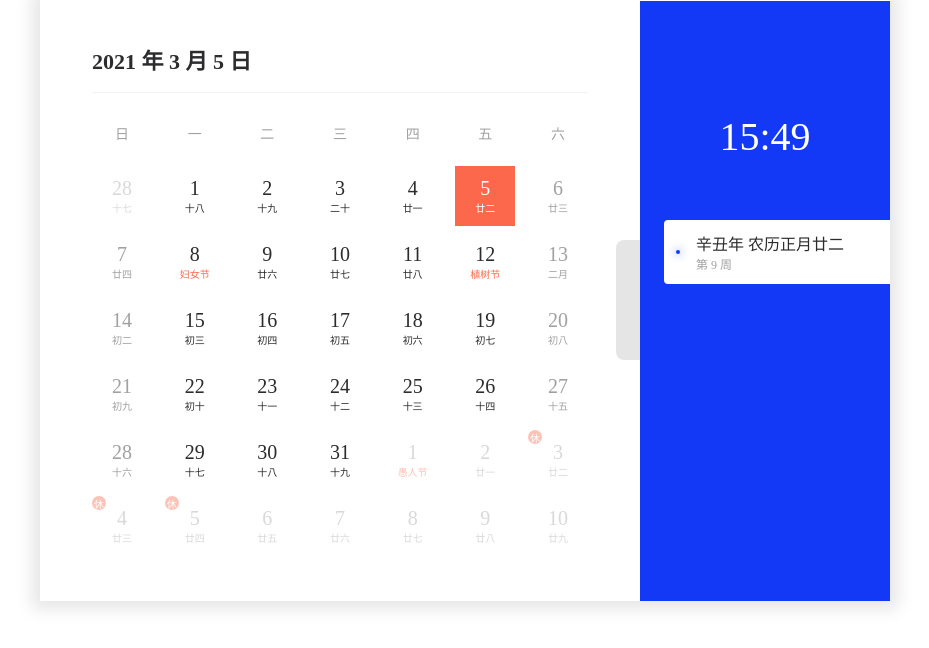
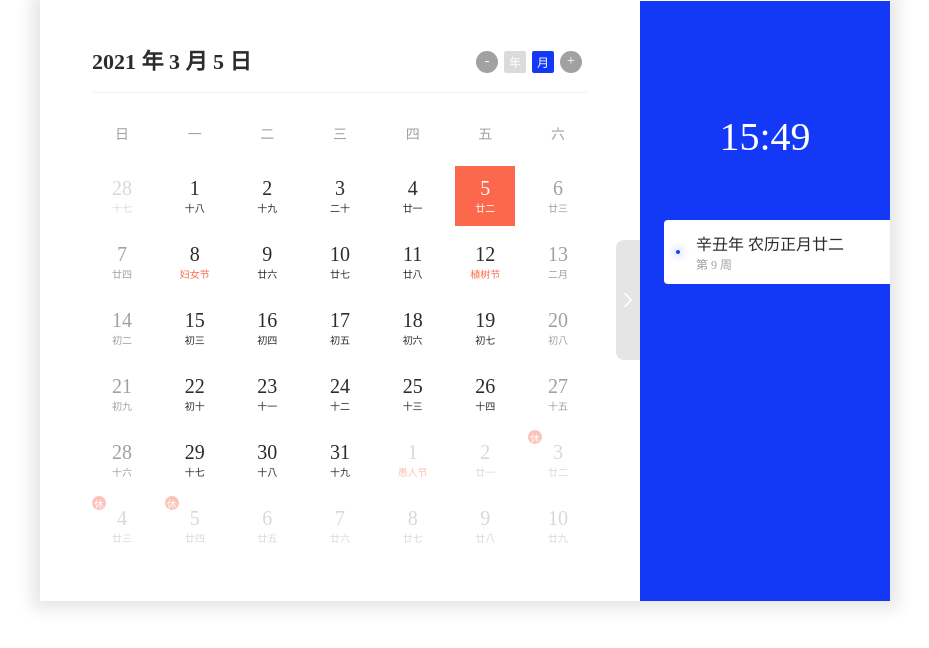
Before and after one commit to wdlnydhcg/calendar, a Vue app: page / in a window 1280 px wide. Shown: the top 648 px of the page, without its empty margins (175-1104 px from the left). Built offline with nearby package versions, Linux system fonts and the light colour scheme; a small style sheet from the web is missing.

Commit message:
fix: 去除iconfont依赖

```diff
--- a/index.html
+++ b/index.html
@@ -6,7 +6,6 @@
   <link rel="icon" href="/favicon.ico" />
   <meta name="viewport" content="width=device-width, initial-scale=1.0" />
   <title>Calendar</title>
-  <link rel="stylesheet" href="https://at.alicdn.com/t/font_2402200_yvped9iu61.css">
 </head>
 
 <body>
--- a/src/components/Calendar/calendar-header.vue
+++ b/src/components/Calendar/calendar-header.vue
@@ -2,11 +2,11 @@
   <div class="calendar-header">
     <div class="calendar-date">{{ currentDate.year }} 年 {{ currentDate.month }} 月 {{ currentDate.day }} 日</div>
     <div class="calendar-change-btn">
-      <i class="iconfont icon-jintian icon-jin" @click="back" v-if="showJin"></i>
-      <i class="iconfont icon-Arrow-LeftCircle icon-arrow" @click="change('-')"></i>
-      <i class="iconfont icon-nianbao icon-select" :class="{ 'icon-color': unit === 'year' }" @click="unit = 'year'"></i>
-      <i class="iconfont icon-yuebao icon-select" :class="{ 'icon-color': unit === 'month' }" @click="unit = 'month'"></i>
-      <i class="iconfont icon-Arrow-RightCircle icon-arrow" @click="change('+')"></i>
+      <div class="icon-btn-jin" @click="back" v-if="showJin">今</div>
+      <div class="icon-btn-unit icon-color icon-arrow" @click="change('-')">-</div>
+      <div class="icon-btn-unit" :class="{ 'icon-color': unit === 'year' }" @click="unit = 'year'" style="margin-right: 6px">年</div>
+      <div class="icon-btn-unit" :class="{ 'icon-color': unit === 'month' }" @click="unit = 'month'">月</div>
+      <div class="icon-btn-unit icon-color icon-arrow" @click="change('+')">+</div>
     </div>
   </div>
 </template>
@@ -64,27 +64,44 @@ export default defineComponent({
   flex-direction: row;
   align-items: center;
 }
-.iconfont {
-  transition: all 0.3s;
-  color: var(--dis-text-color);
+.icon-btn-jin {
+  background: var(--sub-main-color);
+  height: 30px;
+  width: 30px;
+  margin-right: 15px;
+  color: #ffffff;
+  border-radius: 30px;
+  display: flex;
+  justify-content: center;
+  align-items: center;
+  cursor: default;
 }
-.icon-select {
-  font-size: 30px;
+.icon-btn-unit {
+  height: 22px;
+  width: 22px;
+  color: #ffffff;
+  background: var(--dis-text-color);
+  border-radius: 2px;
+  display: flex;
+  justify-content: center;
+  align-items: center;
+  font-size: 12px;
+  cursor: default;
 }
 .icon-color {
-  color: var(--main-color);
+  background: var(--main-color);
+  color: #ffffff;
 }
+
 .icon-arrow {
   margin: 0 6px;
-  font-size: 24px;
-  color: var(--sub-text-color);
+  font-size: 14px;
+  background: var(--sub-text-color);
+  border-radius: 22px;
+  padding-bottom: 2px;
+  box-sizing: border-box;
 }
-.icon-arrow:hover {
-  color: var(--main-color);
-}
-.icon-jin {
-  color: var(--sub-main-color);
-  font-size: 30px;
-  margin-right: 15px;
+.icon-btn-unit:hover {
+  background: var(--main-color);
 }
 </style>
--- a/src/components/Calendar/calendar-sidebar.vue
+++ b/src/components/Calendar/calendar-sidebar.vue
@@ -4,10 +4,7 @@
       <img class="weather-img" :src="`http://cdn.chuyunt.com/weather/white/${weatherData.daily[0].code_day}@2x.png`" alt="" />
       <!-- 用于切换黑夜模式 -->
       <!-- <img class="weather-img" :src="`http://cdn.chuyunt.com/weather/black/${weatherData.daily[0].code_day}@2x.png`" alt="" /> -->
-      <div class="weather-info">
-        <i class="iconfont icon-dingwei"></i>
-        {{ weatherData.location.name }} {{ weatherData.daily[0].text_day }} {{ weatherData.daily[0].low }} - {{ weatherData.daily[0].high }} ℃
-      </div>
+      <div class="weather-info">{{ weatherData.location.name }} {{ weatherData.daily[0].text_day }} {{ weatherData.daily[0].low }} - {{ weatherData.daily[0].high }} ℃</div>
     </div>
     <div class="current-time">{{ time }}</div>
     <div class="sidebar-info-group">
--- a/src/components/Calendar/index.vue
+++ b/src/components/Calendar/index.vue
@@ -4,7 +4,7 @@
       <calendar-header :currentDate="currentDate" @change="monthOrYearChange" @back="backToday"></calendar-header>
       <calendar-content :currentDate="currentDate" @select="selectDay"></calendar-content>
       <div class="sidebar-open" @click="openSidebar = !openSidebar">
-        <i class="iconfont icon-jiantou" :style="{ transform: openSidebar ? 'rotate(180deg)' : '' }"></i>
+        <img :src="arrowIcon" alt="" :style="{ transform: openSidebar ? 'rotate(180deg)' : '' }" />
       </div>
     </div>
     <calendar-sidebar :currentDate="currentDate" :openSidebar="openSidebar"></calendar-sidebar>
@@ -17,6 +17,7 @@ import calendarContent from './calendar-content.vue'
 import calendarSidebar from './calendar-sidebar.vue'
 import { getYearMonthDay } from './utils.ts'
 import { ref, defineComponent } from 'vue'
+import arrow from '../../assets/arrow.svg'
 export default defineComponent({
   name: 'Calendar',
   components: {
@@ -27,7 +28,8 @@ export default defineComponent({
   data() {
     return {
       currentDate: { year: 0, month: 0, day: 0, lunar: {} },
-      openSidebar: true
+      openSidebar: true,
+      arrowIcon: arrow
     }
   },
   props: {},
@@ -107,9 +109,9 @@ export default defineComponent({
   display: flex;
   justify-content: center;
   align-items: center;
-  i {
+  img {
     transition: all 0.5s;
-    font-size: 24px;
+    width: 24px;
     color: #ffffff;
   }
 }
```
Also changed, not shown: src/assets/arrow.svg (added).
